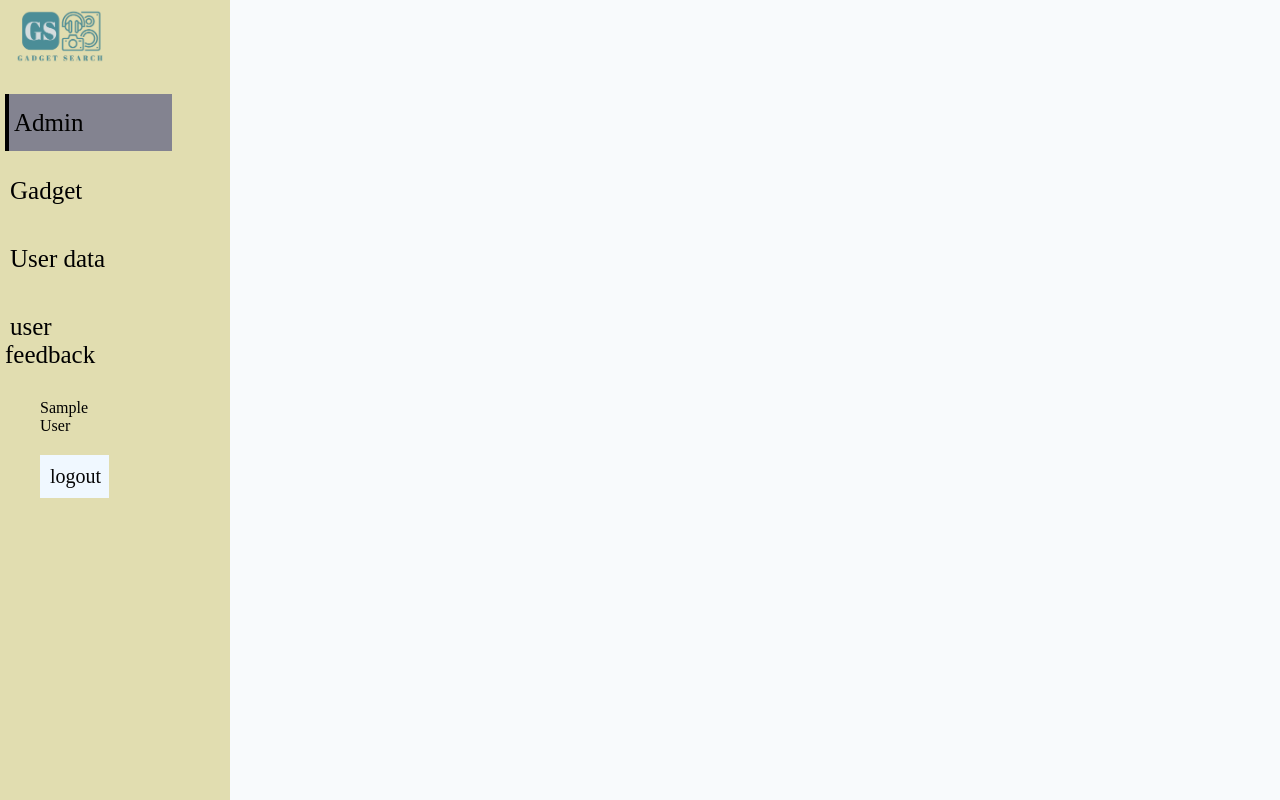
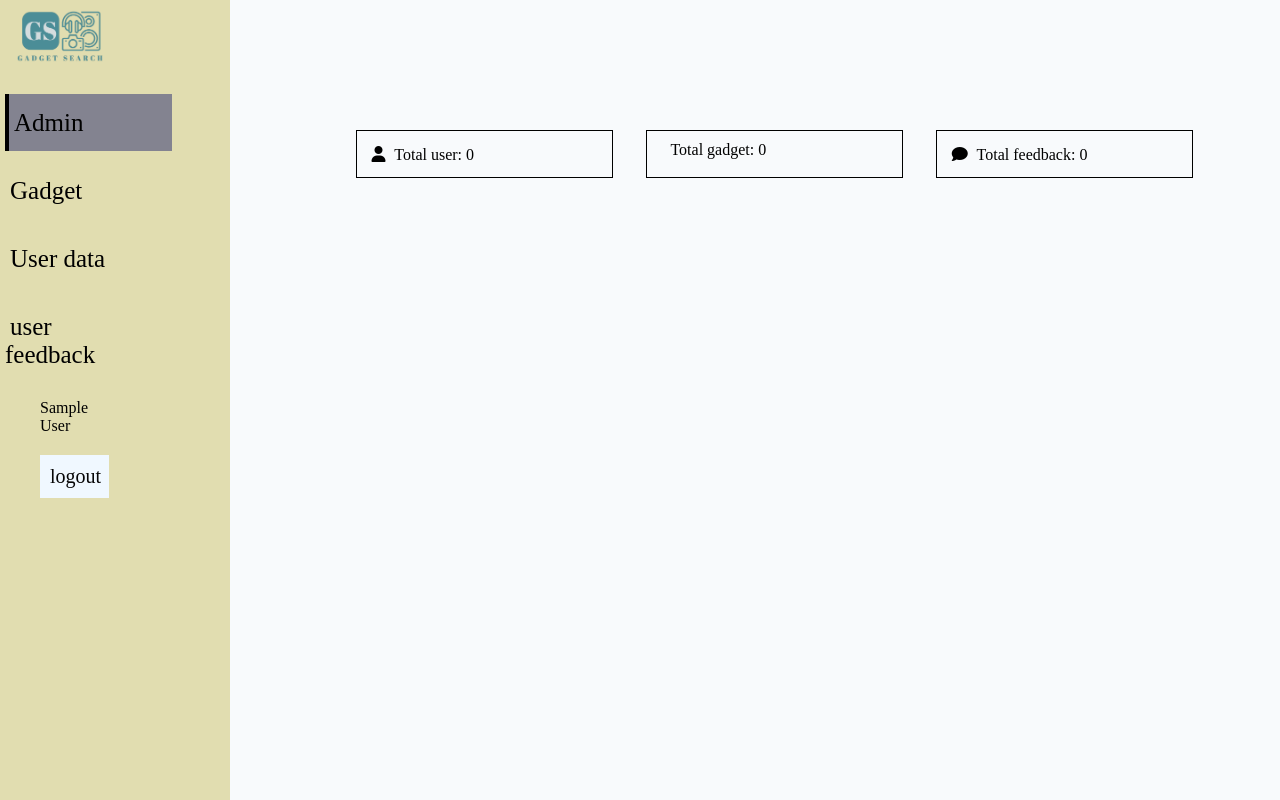
Before and after one commit to Rajpote/GadgetSearch, a PHP site: page /admin.php in a window 1280 px wide. Run offline with PHP 8.4, Linux system fonts and the light colour scheme; the visitor is signed in with stand-in values (Sample User, id 1); data that the repository does not hold is empty.

Commit message:
all updated

```diff
--- a/admin.css
+++ b/admin.css
@@ -43,7 +43,7 @@ header .navbar li a.active {
 header .navbar li:hover a {
    color: rgb(238, 242, 242);
 }
-.container{
+.container {
    width: 40%;
    padding-left: 40px;
    margin: 0 0 10px 0;
@@ -63,15 +63,16 @@ main {
    top: 10%;
    left: 20%;
 }
-main .userdata h1 {
+
+.userdata h1 {
    text-align: center;
    margin: 25px;
 }
-main .userdata table {
+.userdata table {
    background-color: blanchedalmond;
    margin: 50px;
 }
-main .userdata table th {
+.userdata table th {
    text-align: center;
    color: rgb(230, 236, 236);
    background-color: black;
@@ -79,8 +80,8 @@ main .userdata table th {
    padding: 10px;
    width: 10%;
 }
-main .userdata table td,
-main .userdata table td a {
+.userdata table td,
+.userdata table td a {
    text-decoration: none;
    text-align: center;
    font-size: 18px;
--- a/admin.php
+++ b/admin.php
@@ -5,6 +5,9 @@
     if(!isset($_SESSION['adminname'])){
       header('location: home.php');
   }
+  $gadgetCount = $pdo->query("SELECT COUNT(g_id) FROM gadget_details") -> fetchColumn();
+  $userCount = $pdo->query("SELECT COUNT(id) FROM register") -> fetchColumn();
+  $feedbackCount = $pdo->query("SELECT COUNT(f_id) FROM feedback") -> fetchColumn();
 
 ?>
 <!DOCTYPE html>
@@ -17,8 +20,28 @@
       <link rel="preconnect" href="https://fonts.googleapis.com" />
       <link rel="preconnect" href="https://fonts.gstatic.com" crossorigin />
       <link href="https://fonts.googleapis.com/css2?family=Poppins&display=swap" rel="stylesheet" />
-      <link rel="stylesheet" href="admin.css" />
+      <link rel="stylesheet" href="admin.css"/>
       <title>GadgetSearch</title>
+      <style>
+         .grid-container {
+   margin-top: 5vh;
+   margin-left: 7vw;
+   display: grid;
+   grid-template-columns: repeat(auto-fit, minmax(15vw, 1fr));
+   grid-gap: 1vw;
+   width: 67vw;
+}
+p.count-item {
+   margin: 10px;
+   padding: 10px;
+   border: 1px solid black;
+}
+
+i {
+   padding: 5px;
+   color: black;
+}
+      </style>
 
    </head>
    <body>
@@ -38,7 +61,23 @@
          <a href="home.php" class="logout">logout</a>
       </header>
       <main>
+         <div class="grid-container">
 
+            <p class="count-item">
+            <i class="fa-solid fa-user"></i>
+            Total user: <?php echo $userCount ?>
+            </p>
+
+            <p class="count-item">
+            <i class="fa-solid fa-laptop-mobile"></i>
+               Total gadget: <?php echo $gadgetCount ?>
+            </p>
+
+            <p class="count-item">
+            <i class="fa-solid fa-comment"></i>
+               Total feedback: <?php echo $feedbackCount ?>
+            </p>
+         </div>
       </main>
       <script src="javascript.js"></script>
    </body>
--- a/feedback.php
+++ b/feedback.php
@@ -66,7 +66,7 @@
                            <td>".$result['uname']."</td>
                            <td>".$result['feedback']."</td>
                            <td>
-                           <a href='delete.php?id=".$result['id']."'><input type='submit' value='delete' class='delete'></a>
+                           <a href='delete.php?id=".$result['f_id']."'><input type='submit' value='delete' class='delete'></a>
                            </td>
                         </tr>
                      ";
--- a/gadgetdetails.php
+++ b/gadgetdetails.php
@@ -139,7 +139,7 @@
     </style>
 </head>
 <body>
-    <!-- <a href="homepage.php"><img src="Images/logo.png" alt="Website Logo" class="website-logo"></a> -->
+
     <?php
         if(isset($_GET['g_id'])){
             $g_id = $_GET['g_id'];
```
